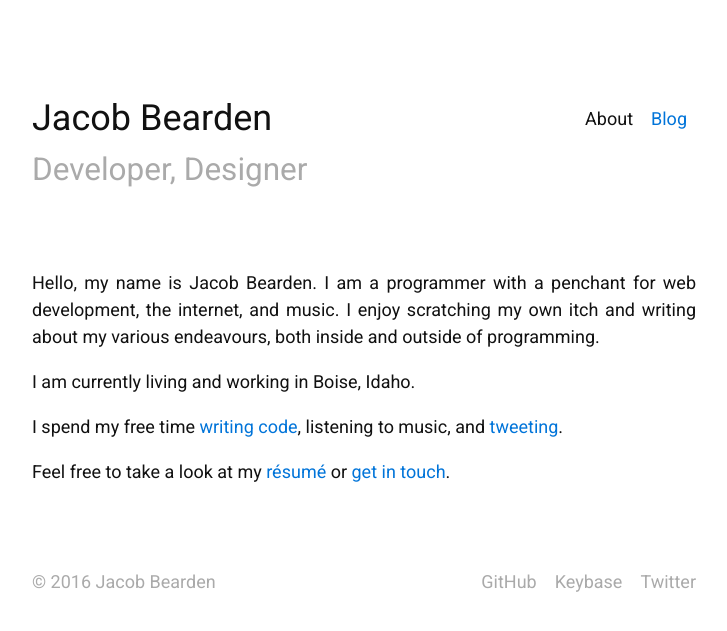
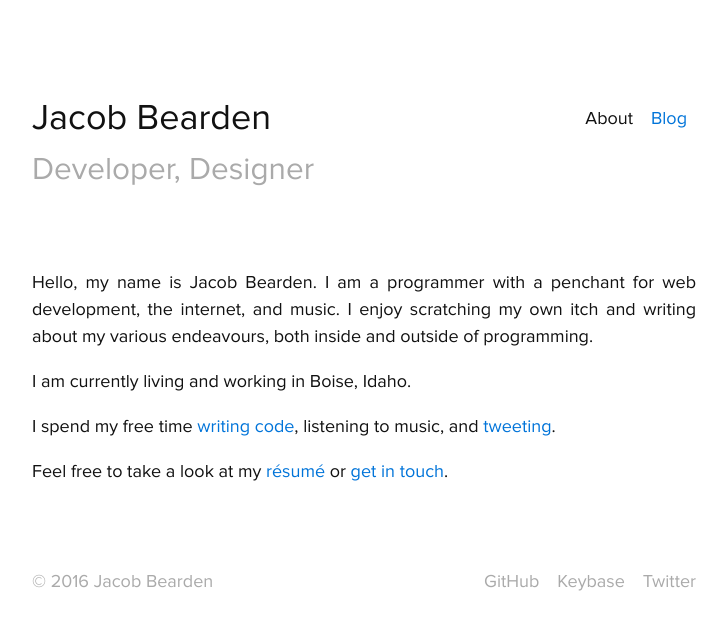
Before and after one commit to jacobbearden/bearden.io, a Jekyll site: the page built from index.md, in a window 1280 px wide. Shown: the top 631 px of the page, without its empty margins (276-1003 px from the left). Built offline with Jekyll 4.4.1, drawn with Linux system fonts in a browser that asks for light colours.

Commit message:
roboto → proxima nova

```diff
--- /dev/null
+++ b/_includes/font.scss
@@ -0,0 +1,23 @@
+@font-face {
+	font-family: 'Proxima Nova Rg';
+	src: local('Proxima Nova Rg Bold'), local('ProximaNova-Bold'),
+		url('/font/ProximaNova-Bold.ttf') format('truetype');
+	font-weight: bold;
+	font-style: normal;
+}
+
+@font-face {
+	font-family: 'Proxima Nova Rg';
+	src: local('Proxima Nova Rg Italic'), local('ProximaNova-RegularIt'),
+		url('/font/ProximaNova-RegularIt.ttf') format('truetype');
+	font-weight: normal;
+	font-style: italic;
+}
+
+@font-face {
+	font-family: 'Proxima Nova Rg';
+	src: local('Proxima Nova Rg Regular'), local('ProximaNova-Regular'),
+		url('/font/ProximaNova-Regular.ttf') format('truetype');
+	font-weight: normal;
+	font-style: normal;
+}
--- a/_includes/head.html
+++ b/_includes/head.html
@@ -14,7 +14,7 @@
 <style>
 	{% capture include_to_scssify %}
 	  {% include main.scss %}
+	  {% include font.scss %}
 	{% endcapture %}
 	{{ include_to_scssify | scssify }}
 </style>
-<link rel="stylesheet" href="https://fonts.googleapis.com/css?family=Roboto">
--- a/_sass/_variables.scss
+++ b/_sass/_variables.scss
@@ -63,7 +63,7 @@ $line-height-small: $font-size-base * 1.5 !default;
 $line-height-medium: $font-size-base * 2 !default;
 $line-height-large: $font-size-base * 2.5 !default;
 
-$font-family-sans-serif: Roboto, 'Segoe UI', Avenir, Geneva, Tahoma, sans-serif;
+$font-family-sans-serif: 'Proxima Nova Rg', Roboto, 'Segoe UI', Avenir, Geneva, Tahoma, sans-serif;
 $font-family-serif: Georgia, 'Times New Roman', Times, serif !default;
 $font-family-monospace: Consolas, 'Liberation Mono', Menlo, Courier, monospace !default;
 
```
Also changed, not shown: font/ProximaNova-Bold.ttf (added), font/ProximaNova-Regular.ttf (added), font/ProximaNova-RegularIt.ttf (added).
